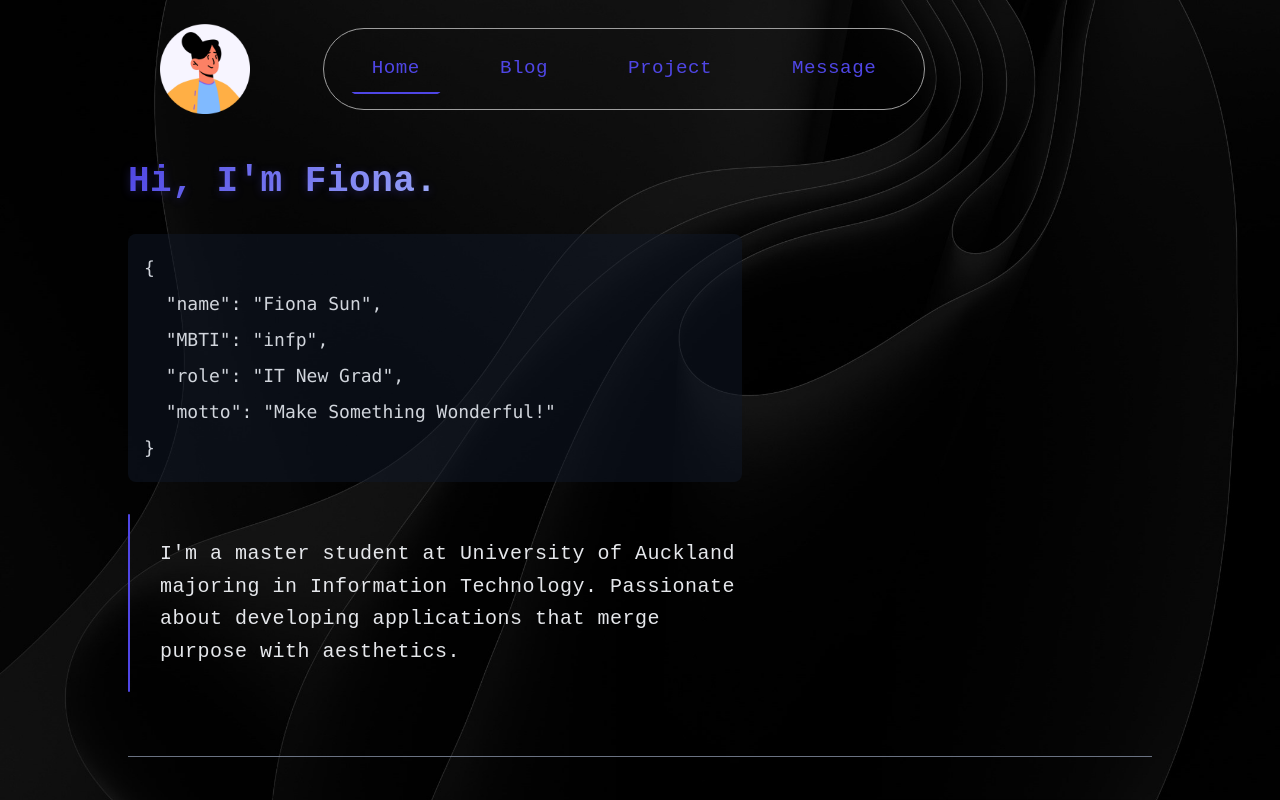
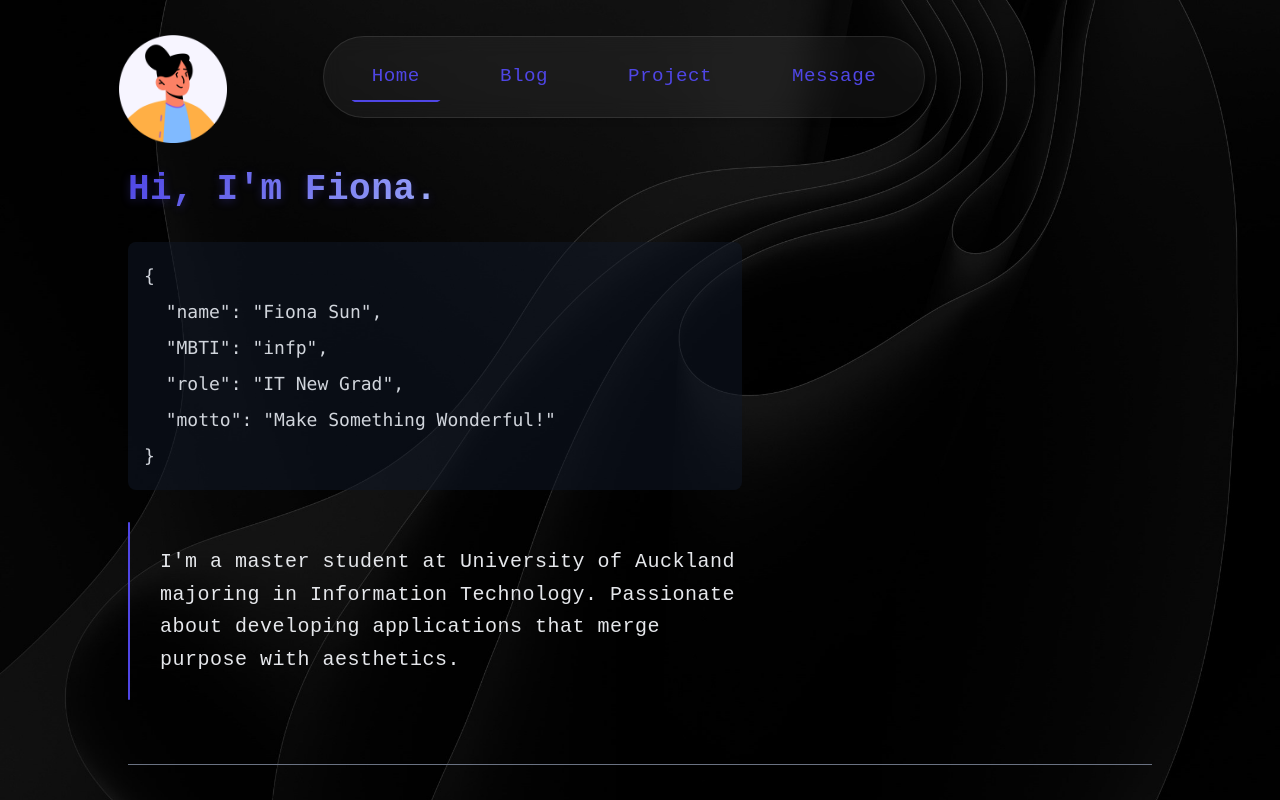
Before and after one commit to Sun0328/my-profile-site, a Next.js app: page / in a window 1280 px wide. Shown: the top 800 px of the page. Built offline with nearby package versions, Linux system fonts and the light colour scheme; no server answers; the database is empty; some icons are missing.

Commit message:
modify nav bar styling and add animation to avatar

```diff
--- a/components/Header.tsx
+++ b/components/Header.tsx
@@ -12,18 +12,22 @@ import {
   UserButton,
   useUser,
 } from '@clerk/nextjs'
+import { motion } from "framer-motion";
+import { usePathname } from "next/navigation";
 
 export const Header = () => {
 
   const { user } = useUser();
+  const pathname = usePathname();
+  const isHomePage = pathname === "/";
 
   return (
-    <header className="w-full py-4 mt-2">
+    <header className="w-full py-2 mt-2">
       {/* Mobile layout: two rows */}
       <div className="block lg:hidden px-4">
         {/* Nav bar - centered on mobile */}
-        <div className="flex justify-center items-center w-full mb-4">
-          <div className="scale-60">
+        <div className="flex justify-center items-center w-full">
+          <div className="scale-65">
             <Navbar />
           </div>
         </div>
@@ -32,7 +36,26 @@ export const Header = () => {
         <div className="flex justify-between items-center w-full">
           {/* Avatar - left side */}
           <div className="scale-75">
-            <Avatar />
+            <Link href="/">
+              <motion.div
+                animate={{
+                  y: isHomePage ? 20 : 0,
+                  scale: isHomePage ? 1.2 : 1,
+                }}
+                transition={{
+                  type: "spring",
+                  stiffness: 100,
+                  damping: 15,
+                  duration: 0.5
+                }}
+                style={{
+                  cursor: "pointer",
+                  display: "inline-block"
+                }}
+              >
+                <Avatar />
+              </motion.div>
+            </Link>
           </div>
 
           {/* Github and Auth buttons - right side */}
@@ -75,10 +98,27 @@ export const Header = () => {
       </div>
 
       {/* Desktop layout: single row with three components */}
-      <div className="hidden lg:flex lg:flex-row lg:items-center lg:justify-between px-4 lg:px-8">
+      <div className="hidden lg:flex lg:flex-row lg:items-center lg:justify-between mt-2">
         {/* Avatar - left */}
         <Link href="/">
-          <Avatar />
+          <motion.div
+            animate={{
+              y: isHomePage ? 20 : 0,
+              scale: isHomePage ? 1.2 : 1,
+            }}
+            transition={{
+              type: "tween",
+              ease: "easeOut",
+              duration: 1.0
+            }}
+            style={{
+              cursor: "pointer",
+              display: "inline-block",
+              marginBottom: isHomePage ? "1rem" : "0"
+            }}
+          >
+            <Avatar />
+          </motion.div>
         </Link>
 
         {/* Navbar - center */}
--- a/components/Navbar.tsx
+++ b/components/Navbar.tsx
@@ -6,6 +6,9 @@ import Stack from "@mui/material/Stack";
 import Button from "@mui/material/Button";
 import { useTheme } from "@mui/material/styles";
 import { motion } from "framer-motion";
+
+// 定义统一的紫色
+const PURPLE_COLOR = '#4F46E5'; // 一个漂亮的紫色
 
 // 不使用framer-motion包装MUI Button，改用各自独立的组件
 export const NavbarItems = [
@@ -28,10 +31,18 @@ export const Navbar = () => {
       sx={{
         height: 56,
         border: '1px solid',
-        borderColor: 'grey.500',
+        borderColor: 'rgba(255, 255, 255, 0.1)',
         borderRadius: '99px',
         px: 2,
         py: 5,
+        background: 'rgba(255, 255, 255, 0.05)',
+        backdropFilter: 'blur(10px)',
+        boxShadow: '0 4px 6px -1px rgba(0, 0, 0, 0.1), 0 2px 4px -1px rgba(0, 0, 0, 0.06)',
+        transition: 'all 0.3s ease',
+        '&:hover': {
+          boxShadow: '0 10px 15px -3px rgba(0, 0, 0, 0.1), 0 4px 6px -2px rgba(0, 0, 0, 0.05)',
+          transform: 'translateY(-2px)',
+        }
       }}
     >
       {NavbarItems.map((item) => {
@@ -43,12 +54,14 @@ export const Navbar = () => {
             initial="rest"
             animate={isActive ? "hover" : undefined}
             whileHover="hover"
+            style={{
+              perspective: '1000px',
+            }}
           >
             <Button
               variant="text"
               component={Link}
               href={item.href}
-              color="primary"
               size="large"
               sx={{
                 position: "relative",
@@ -60,6 +73,15 @@ export const Navbar = () => {
                 fontFamily: "'JetBrains Mono', 'Fira Code', monospace",
                 letterSpacing: "0.5px",
                 fontSize: "1.2rem",
+                background: 'transparent',
+                color: PURPLE_COLOR,
+                boxShadow: 'none',
+                transition: 'all 0.3s ease',
+                '&:hover': {
+                  transform: 'translateY(-1px) scale(1.02)',
+                  boxShadow: '0 4px 6px -1px rgba(0, 0, 0, 0.1), 0 2px 4px -1px rgba(0, 0, 0, 0.06)',
+                  background: 'rgba(255, 255, 255, 0.05)',
+                }
               }}
             >
               {item.name}
@@ -67,8 +89,8 @@ export const Navbar = () => {
               {/* underline animation */}
               <motion.div
                 variants={{
-                  rest: { scaleX: 0 },
-                  hover: { scaleX: 1 },
+                  rest: { scaleX: 0, opacity: 0 },
+                  hover: { scaleX: 1, opacity: 1 },
                 }}
                 transition={{ duration: 0.3, ease: "easeInOut" }}
                 style={{
@@ -77,8 +99,9 @@ export const Navbar = () => {
                   left: 2,
                   width: "100%",
                   height: 2,
-                  backgroundColor: theme.palette.primary.main,
+                  backgroundColor: PURPLE_COLOR,
                   transformOrigin: "left center",
+                  opacity: isActive ? 1 : 0.7,
                 }}
               />
             </Button>
--- /dev/null
+++ b/components/admin/admin-table.tsx
@@ -0,0 +1,80 @@
+import { Trash2 } from 'lucide-react';
+
+interface Column {
+  header: string;
+  accessor: string;
+  width: string;
+  render?: (value: any, item: any) => React.ReactNode;
+}
+
+interface AdminTableProps {
+  columns: Column[];
+  data: any[];
+  onDelete: (id: string) => void;
+  title: string;
+  onAdd: () => void;
+  addButtonText: string;
+}
+
+export function AdminTable({ columns, data, onDelete, title, onAdd, addButtonText }: AdminTableProps) {
+  return (
+    <div className="w-full mb-12">
+      <div className="flex justify-between items-center mb-4">
+        <h2 className="text-2xl">{title}</h2>
+        <button
+          onClick={onAdd}
+          className="flex items-center px-4 py-2 bg-[#4F46E5] text-white rounded cursor-pointer hover:bg-[#4F46E5]/80 transition-colors"
+        >
+          {addButtonText}
+        </button>
+      </div>
+      <div className="overflow-x-auto">
+        <table className="min-w-full bg-gray-800 rounded-lg overflow-hidden">
+          <thead className="bg-gray-700">
+            <tr>
+              {columns.map((column) => (
+                <th
+                  key={column.accessor}
+                  className="px-6 py-3 text-left text-xs font-medium text-gray-300 uppercase tracking-wider"
+                  style={{ width: column.width }}
+                >
+                  {column.header}
+                </th>
+              ))}
+              <th className="px-6 py-3 text-center text-xs font-medium text-gray-300 uppercase tracking-wider w-[80px]">
+                Action
+              </th>
+            </tr>
+          </thead>
+          <tbody className="divide-y divide-gray-700">
+            {data.map((item) => (
+              <tr key={item.id} className="hover:bg-gray-700">
+                {columns.map((column) => (
+                  <td
+                    key={column.accessor}
+                    className="px-6 py-4 whitespace-nowrap"
+                    style={{ maxWidth: column.width }}
+                    title={item[column.accessor]}
+                  >
+                    {column.render
+                      ? column.render(item[column.accessor], item)
+                      : item[column.accessor]}
+                  </td>
+                ))}
+                <td className="px-6 py-4 text-center">
+                  <button
+                    onClick={() => onDelete(item.id)}
+                    className="text-red-400 cursor-pointer hover:text-red-300 transition-colors"
+                    title={`Delete ${title.toLowerCase().slice(0, -1)}`}
+                  >
+                    <Trash2 className="h-5 w-5" />
+                  </button>
+                </td>
+              </tr>
+            ))}
+          </tbody>
+        </table>
+      </div>
+    </div>
+  );
+}
--- /dev/null
+++ b/components/ui/admin-button.tsx
@@ -0,0 +1,20 @@
+import { Plus } from 'lucide-react';
+import { ReactNode } from 'react';
+
+interface AdminButtonProps {
+  onClick: () => void;
+  children: ReactNode;
+  icon?: ReactNode;
+}
+
+export function AdminButton({ onClick, children, icon = <Plus className="h-5 w-5 mr-2" /> }: AdminButtonProps) {
+  return (
+    <button
+      onClick={onClick}
+      className="flex items-center px-4 py-2 bg-[#4F46E5] text-white rounded cursor-pointer hover:bg-[#4F46E5]/80 transition-colors"
+    >
+      {icon}
+      {children}
+    </button>
+  );
+}
```
